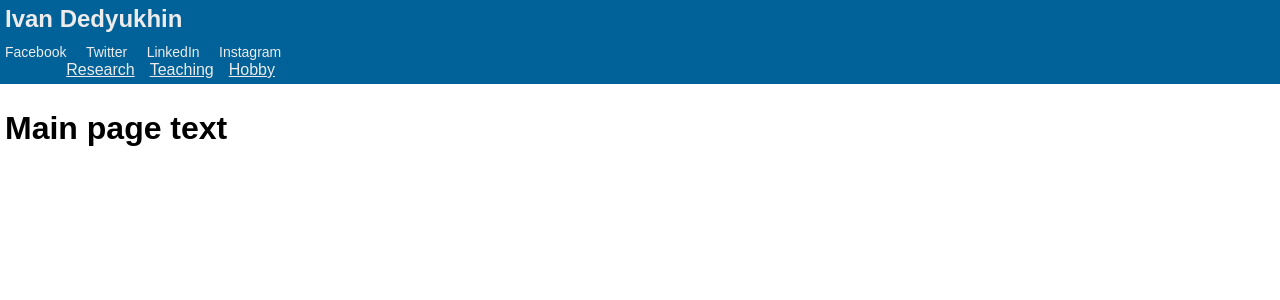
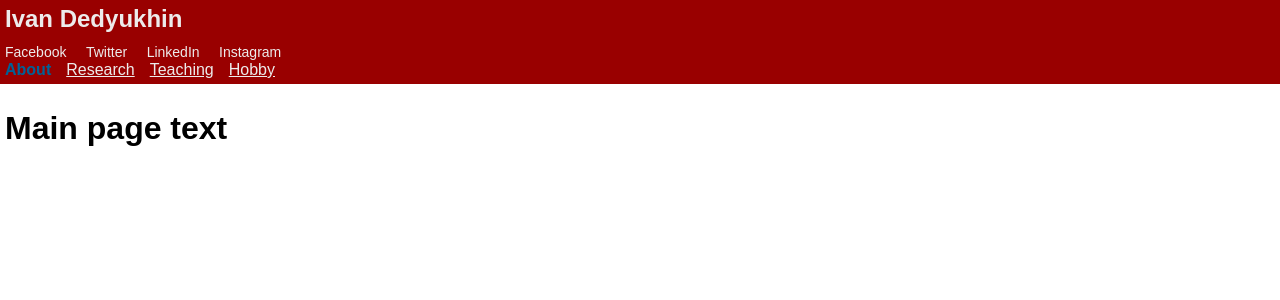
Before and after one commit to Dedyukhin/dedyukhin.github.io, a Jekyll site: the page built from README.md, in a window 1280 px wide. Shown: the top 300 px of the page. Built offline with Jekyll 4.4.1, drawn with Linux system fonts in a browser that asks for light colours; our own code applies the rules of GitHub Pages for plain Markdown files.

Commit message:
Update default.html

```diff
--- a/_layouts/default.html
+++ b/_layouts/default.html
@@ -26,7 +26,7 @@
 
         /* Navigation bar styling */
         nav {
-            background-color: #006298;
+            background-color:  #990000;
             color: #EDEBEB;
             padding: 5px;
         }
```
